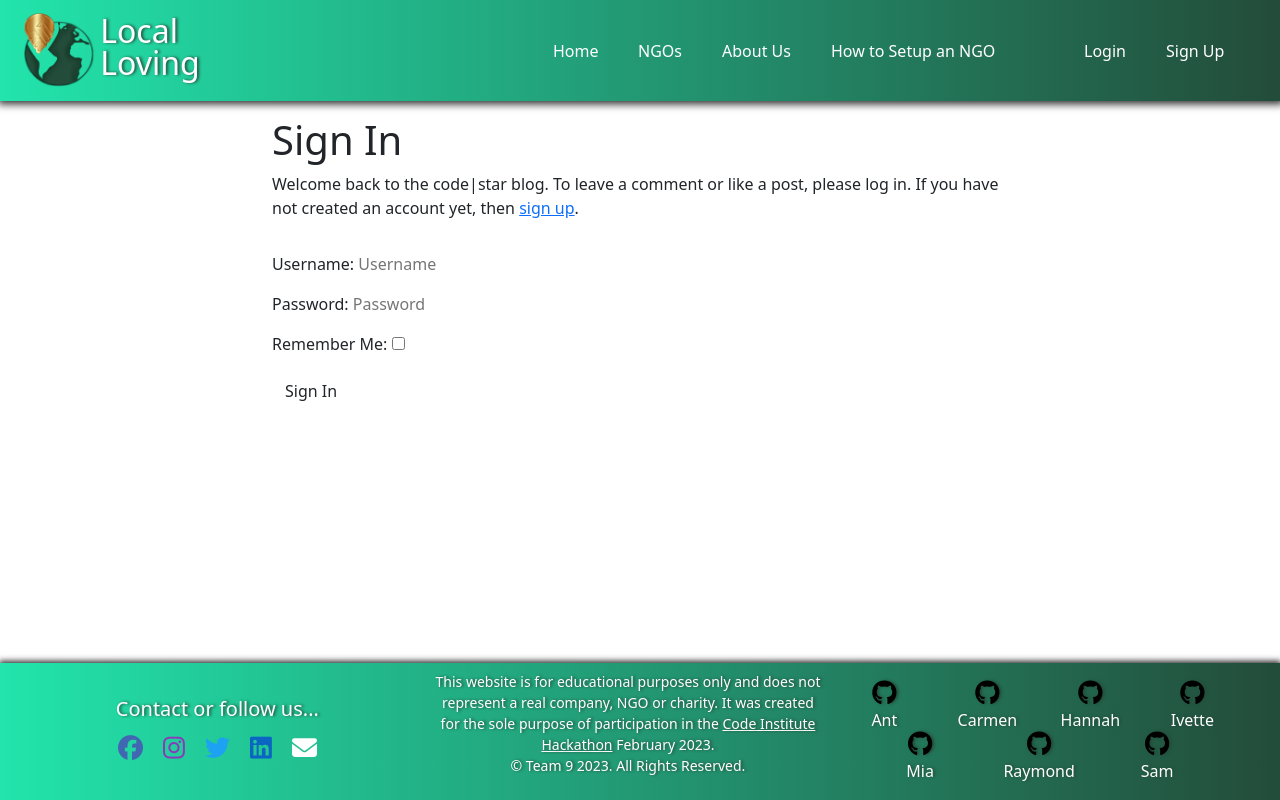
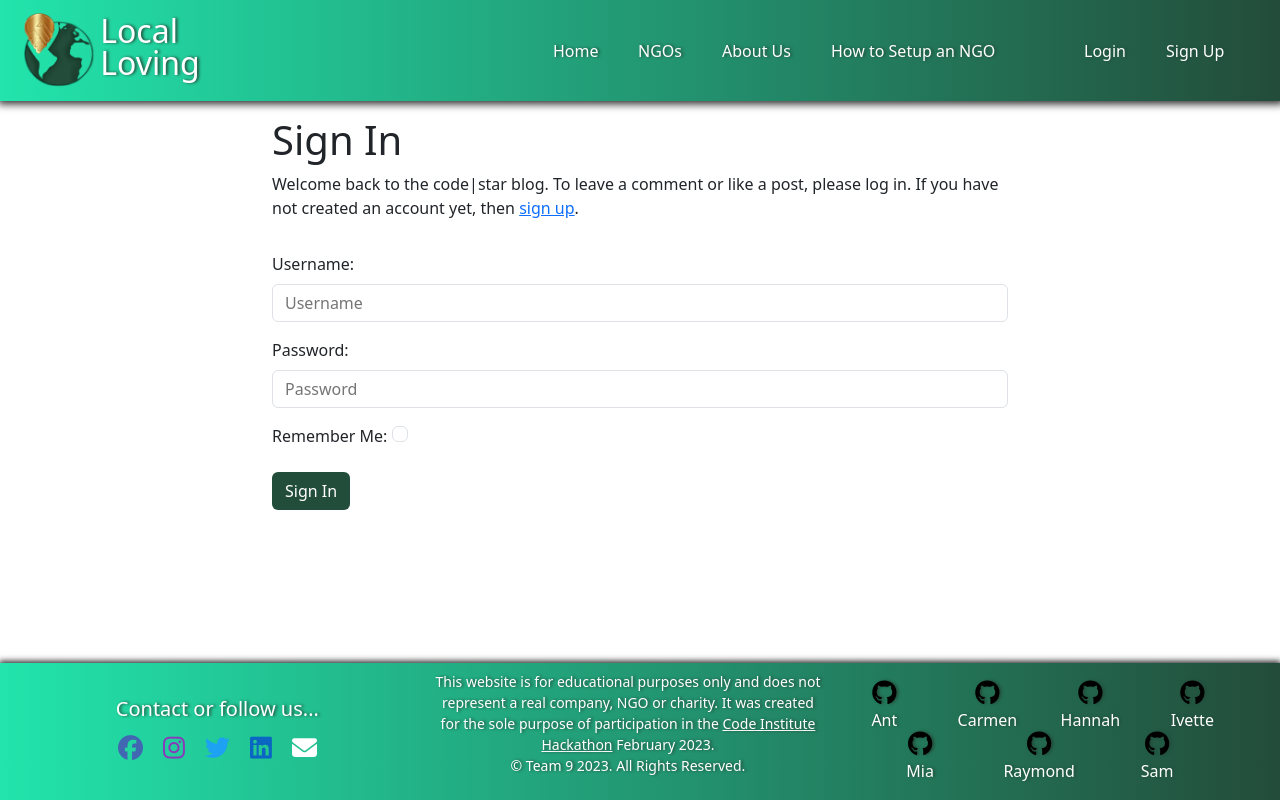
Before and after one commit to SamMartin92/hackathon-team-9a, a Django app: page /accounts/login/ in a window 1280 px wide. Run offline with Django 4.2, Linux system fonts and the light colour scheme; some libraries are stand-ins or nearby versions.

Commit message:
Add style to login , logout and signup forms

```diff
--- a/static/css/style.css
+++ b/static/css/style.css
@@ -43,6 +43,7 @@ body {
     color: white;
     font-weight: 500;
     padding: 20px;
+    text-shadow: #234c3a 2px 0px 3px;
 }
 
 .navbar {
@@ -53,6 +54,7 @@ body {
     background-color: #239873;
     max-width: 70vw;
     color: white;
+    text-shadow: #234c3a 2px 0px 3px;
 }
 
 .navbar-toggler {
@@ -184,12 +186,12 @@ footer h5 {
     margin-top: 140px;
 }
 
-/* Form */
-.form p label {
+/* Add NGO / Login / Logout / Signup Forms */
+.form p label, .signup label, .login label {
     margin-bottom: 0.5rem;
 }
 
-.form p input, .form p select, .form p textarea {
+.form p input, .form p select, .form p textarea, .signup input, .login input {
     display: block;
     width: 100%;
     padding: 0.375rem 0.75rem;
@@ -210,3 +212,21 @@ footer h5 {
 .modal-footer{
     justify-content: center;
 }
+
+.logout-form button, .signup button, .login button {
+    background-color: #234D3B;
+    color: white;
+}
+
+.logout-form button:hover, .signup button:hover, .login button:hover {
+    border: #234D3B;
+    background-color: rgb(35,77,58, 0.7);
+    color: white;
+}
+
+#id_remember {
+    width: 1em;
+    height: 1em;
+    padding: 0;
+    display: inline-block;
+}
--- a/templates/account/logout.html
+++ b/templates/account/logout.html
@@ -16,7 +16,7 @@
     <div class="row">
         <div class="col-md-8 mt-3 offset-md-2">
 
-            <form method="post" action="{% url 'account_logout' %}">
+            <form class="logout-form" method="post" action="{% url 'account_logout' %}">
                 {% csrf_token %}
                 {% if redirect_field_value %}
                 <input type="hidden" name="{{ redirect_field_name }}" value="{{ redirect_field_value }}" />
--- a/templates/form.html
+++ b/templates/form.html
@@ -2,7 +2,9 @@
 
 {% block content %}
 <div class="container">
-    <form method="post" id="form_section" enctype="multipart/form-data" style="margin-top: 1.3em;" class="form-label">
+    <div class="col-md-8 mt-3 offset-md-2">
+        <form method="post" id="form_section" enctype="multipart/form-data" style="margin-top: 1.3em;"
+            class="form-label">
 
             <h1 class="modal-title text-center">Add a NGO</h1>
             <div class="mx-5 form">
@@ -18,4 +20,5 @@
             </div>
         </form>
     </div>
+</div>
 {% endblock %}
```
Lines whose indentation alone changed are shown as unchanged.
